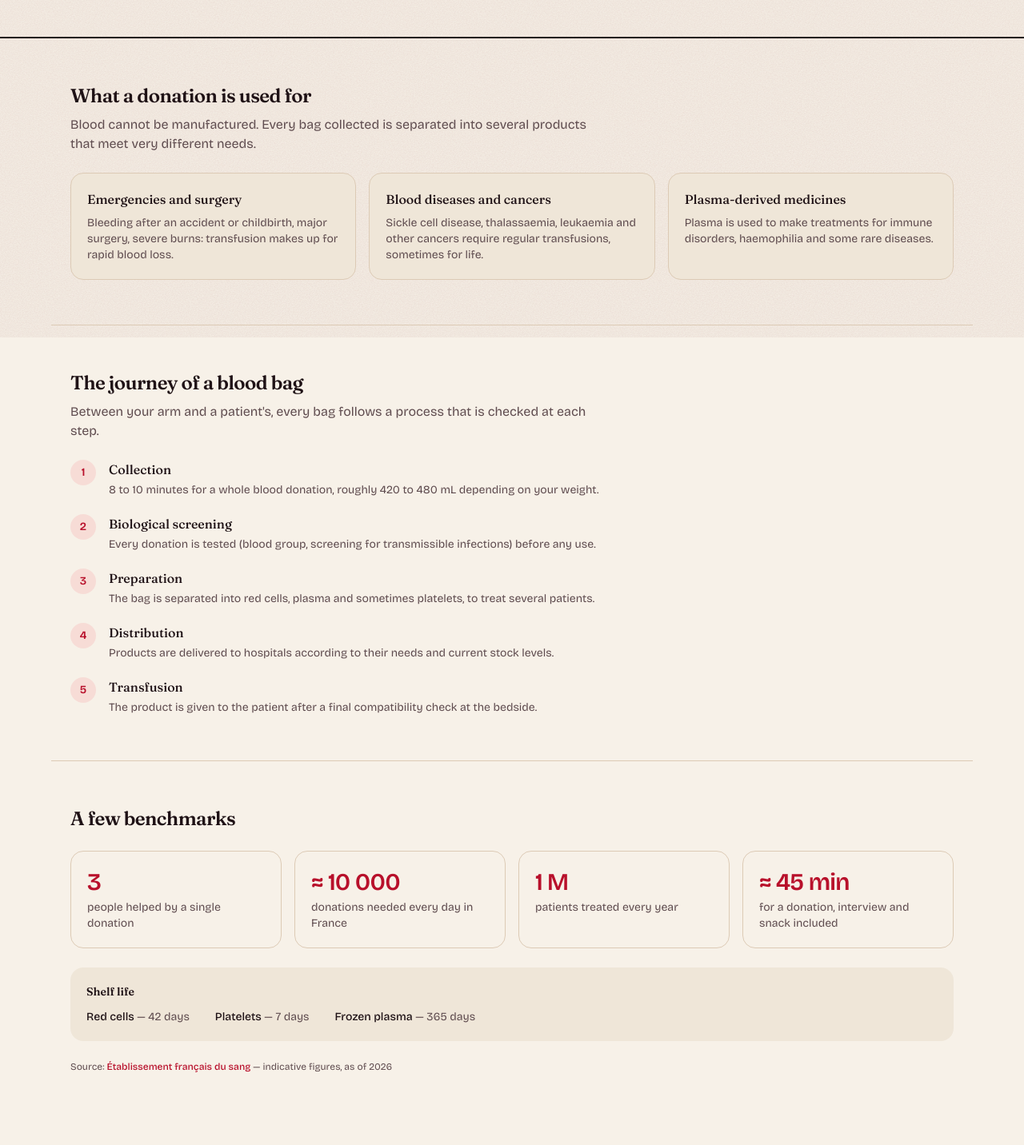
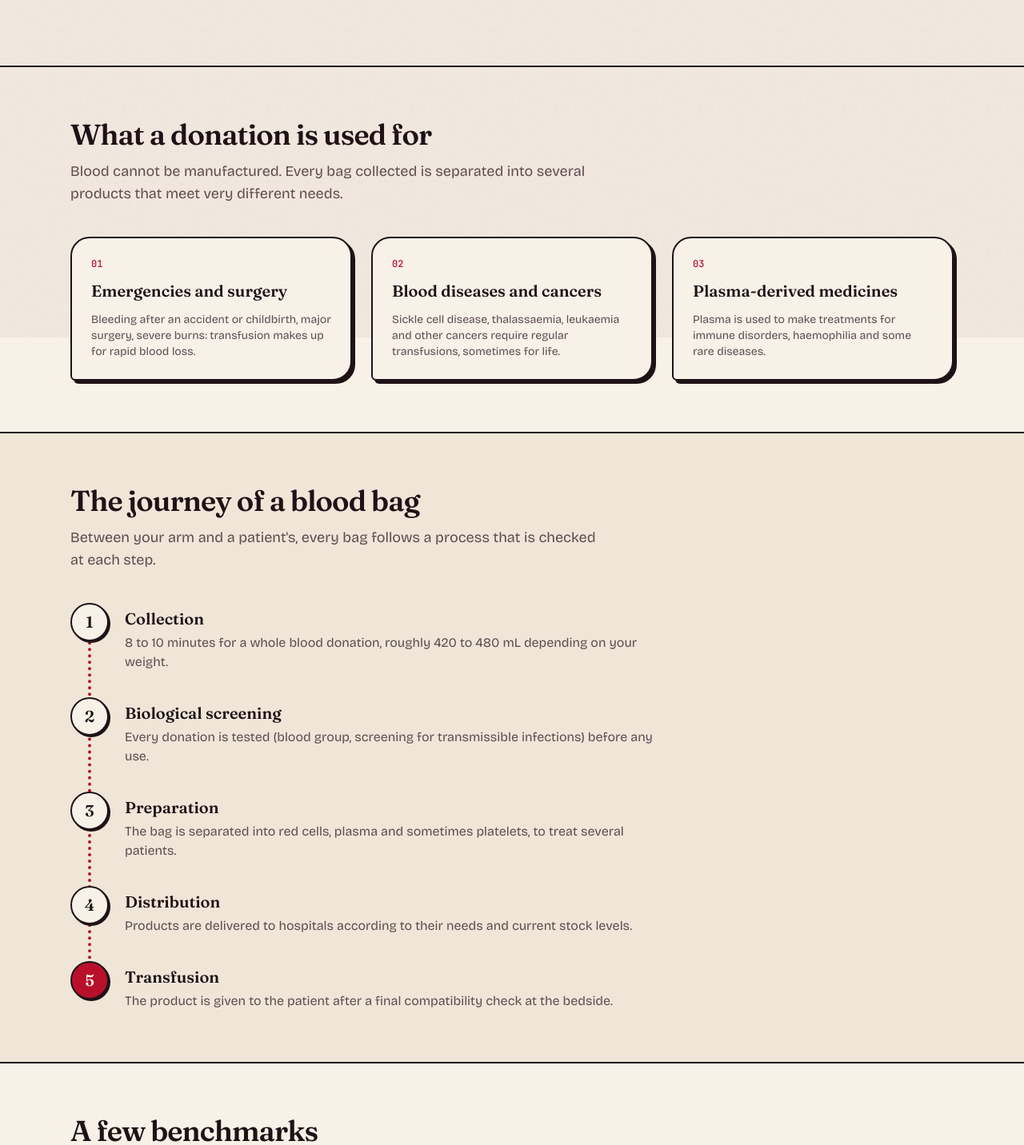
Before and after one commit to Forthtilliath/bon-sang, a Next.js app: page /en/comprendre in a window 1280 px wide. Shown: the part 378-1810 px from the top of the page at 80% size. Built offline with nearby package versions, Linux system fonts and the light colour scheme; no server answers.

Commit message:
style: restyle content pages with sticker cards

```diff
--- a/src/app/[locale]/a-propos/page.tsx
+++ b/src/app/[locale]/a-propos/page.tsx
@@ -42,10 +42,10 @@ export default function AboutPage({ params }: PageProps<"/[locale]/a-propos">) {
         ])}
       />
 
-      <PageHeader title={t("title")} lead={t("lead")} />
+      <PageHeader eyebrow={t("eyebrow")} title={t("title")} lead={t("lead")} />
 
       <section>
-        <Container className="flex max-w-2xl flex-col gap-10 py-14">
+        <Container className="flex max-w-4xl flex-col py-16">
           <Block title={t("independence.title")}>
             <p>{t("independence.body")}</p>
           </Block>
@@ -92,9 +92,9 @@ export default function AboutPage({ params }: PageProps<"/[locale]/a-propos">) {
 
 function Block({ title, children }: { title: string; children: React.ReactNode }) {
   return (
-    <div className="flex flex-col gap-2">
-      <h2 className="text-xl font-semibold tracking-tight">{title}</h2>
-      <div className="text-muted flex flex-col gap-2">{children}</div>
+    <div className="border-ink grid gap-3 border-t-2 border-dashed py-8 first:border-t-0 first:pt-0 md:grid-cols-[14rem_1fr] md:gap-10">
+      <h2 className="text-2xl font-semibold tracking-tight">{title}</h2>
+      <div className="text-muted flex flex-col gap-3">{children}</div>
     </div>
   );
 }
--- a/src/app/[locale]/collectes/loading.tsx
+++ b/src/app/[locale]/collectes/loading.tsx
@@ -10,13 +10,13 @@ export default async function Loading() {
 
   return (
     <>
-      <PageHeader title={page("title")} lead={page("lead")} />
+      <PageHeader eyebrow={page("eyebrow")} title={page("title")} lead={page("lead")} />
 
       <section>
         <Container className="py-12">
-          <div className="flex max-w-md flex-wrap gap-2" aria-hidden>
-            <div className="border-border bg-surface h-[38px] min-w-0 flex-1 animate-pulse rounded-xl border" />
-            <div className="bg-surface h-[38px] w-28 animate-pulse rounded-xl" />
+          <div className="flex max-w-lg flex-wrap gap-3" aria-hidden>
+            <div className="border-ink bg-surface h-12 min-w-0 flex-1 animate-pulse rounded-full border-2" />
+            <div className="bg-surface-strong h-12 w-32 animate-pulse rounded-full" />
           </div>
 
           <div className="mt-8">
--- a/src/app/[locale]/comprendre/page.tsx
+++ b/src/app/[locale]/comprendre/page.tsx
@@ -4,9 +4,13 @@ import { getTranslations } from "next-intl/server";
 
 import { JsonLd } from "@forthtilliath/react-kit/json-ld";
 import { PageHeader } from "@/components/page-header";
+import { SectionHeading } from "@/components/section-heading";
+import { cardClasses } from "@/components/ui/card";
 import { Container } from "@/components/ui/container";
+import { Drop } from "@/components/ui/drop";
 import { ExternalLink } from "@/components/ui/external-link";
 import { FACTS_SOURCE, KEY_FIGURES, SHELF_LIFE } from "@/data/facts";
+import { cn } from "@/lib/cn";
 import { assertLocale } from "@/lib/locale";
 import { breadcrumbJsonLd, localizedPath, pageMetadata, SITE_URL } from "@/lib/seo";
 
@@ -50,21 +54,18 @@ export default function UnderstandPage({ params }: PageProps<"/[locale]/comprend
         ])}
       />
 
-      <PageHeader title={t("title")} lead={t("lead")} />
+      <PageHeader eyebrow={t("eyebrow")} title={t("title")} lead={t("lead")} />
 
       <section>
-        <Container className="border-border flex flex-col gap-6 border-b py-14">
-          <div className="flex flex-col gap-2">
-            <h2 className="text-2xl font-semibold tracking-tight">{t("purpose.title")}</h2>
-            <p className="text-muted max-w-2xl">{t("purpose.intro")}</p>
-          </div>
-          <ul className="grid gap-4 sm:grid-cols-3">
-            {PURPOSE.map((key) => (
-              <li
-                key={key}
-                className="border-border bg-surface flex flex-col gap-2 rounded-2xl border p-5"
-              >
-                <h3 className="font-medium">{t(`purpose.${key}.title`)}</h3>
+        <Container className="flex flex-col gap-10 py-16">
+          <SectionHeading title={t("purpose.title")} intro={t("purpose.intro")} />
+          <ul className="grid gap-6 sm:grid-cols-3">
+            {PURPOSE.map((key, index) => (
+              <li key={key} className={cardClasses({ className: "flex flex-col gap-3 p-6" })}>
+                <span aria-hidden="true" className="text-primary font-mono text-xs">
+                  {String(index + 1).padStart(2, "0")}
+                </span>
+                <h3 className="text-xl font-semibold">{t(`purpose.${key}.title`)}</h3>
                 <p className="text-muted text-sm">{t(`purpose.${key}.body`)}</p>
               </li>
             ))}
@@ -72,56 +73,81 @@ export default function UnderstandPage({ params }: PageProps<"/[locale]/comprend
         </Container>
       </section>
 
-      <section>
-        <Container className="border-border flex flex-col gap-6 border-b py-14">
-          <div className="flex flex-col gap-2">
-            <h2 className="text-2xl font-semibold tracking-tight">{t("journey.title")}</h2>
-            <p className="text-muted max-w-2xl">{t("journey.intro")}</p>
-          </div>
-          <ol className="flex flex-col gap-5">
-            {JOURNEY.map((key, index) => (
-              <li key={key} className="flex gap-4">
+      <section className="bg-surface border-ink border-y-2">
+        <Container className="flex flex-col gap-10 py-16">
+          <SectionHeading title={t("journey.title")} intro={t("journey.intro")} />
+          {/* Parcours d'une poche : étapes reliées par une tubulure en pointillés. */}
+          <div className="relative">
             <span
               aria-hidden="true"
-                  className="bg-primary-subtle text-primary flex size-8 shrink-0 items-center justify-center rounded-full text-sm font-semibold"
+              className="border-primary absolute top-2 bottom-10 left-[22px] border-l-4 border-dotted"
+            />
+            <ol className="relative flex flex-col gap-8">
+              {JOURNEY.map((key, index) => (
+                <li key={key} className="flex gap-5">
+                  <span
+                    aria-hidden="true"
+                    className={cn(
+                      "border-ink font-display shadow-sticker-sm flex size-12 shrink-0 items-center justify-center rounded-full border-2 text-xl font-semibold",
+                      index === JOURNEY.length - 1 ? "bg-primary text-primary-fg" : "bg-bg",
+                    )}
                   >
                     {index + 1}
                   </span>
-                <div className="flex flex-col gap-1">
-                  <h3 className="font-medium">{t(`journey.${key}.title`)}</h3>
-                  <p className="text-muted text-sm">{t(`journey.${key}.body`)}</p>
+                  <div className="flex max-w-2xl flex-col gap-1 pt-1.5">
+                    <h3 className="text-xl font-semibold">{t(`journey.${key}.title`)}</h3>
+                    <p className="text-muted">{t(`journey.${key}.body`)}</p>
                   </div>
                 </li>
               ))}
             </ol>
+          </div>
         </Container>
       </section>
 
       <section>
-        <Container className="flex flex-col gap-6 py-14">
-          <h2 className="text-2xl font-semibold tracking-tight">{t("figures.title")}</h2>
+        <Container className="flex flex-col gap-10 py-16">
+          <SectionHeading title={t("figures.title")} />
 
-          <dl className="grid gap-4 sm:grid-cols-2 lg:grid-cols-4">
-            {KEY_FIGURES.map((figure) => (
+          <dl className="grid gap-6 sm:grid-cols-2 lg:grid-cols-4">
+            {KEY_FIGURES.map((figure, index) => (
               <div
                 key={figure.id}
-                className="border-border flex flex-col gap-1 rounded-2xl border p-5"
+                className={cardClasses({
+                  className: cn(
+                    "flex flex-col gap-2 p-6",
+                    index === 0 && "bg-accent text-accent-fg",
+                  ),
+                })}
               >
-                <dt className="text-primary text-3xl font-semibold tracking-tight">
+                <dt
+                  className={cn(
+                    "font-display text-5xl font-semibold tracking-tight",
+                    index === 0 ? "text-accent-fg" : "text-primary",
+                  )}
+                >
                   {figure.value}
                 </dt>
-                <dd className="text-muted text-sm">{t(`figures.${figure.id}`)}</dd>
+                <dd className={cn("text-sm", index !== 0 && "text-muted")}>
+                  {t(`figures.${figure.id}`)}
+                </dd>
               </div>
             ))}
           </dl>
 
-          <div className="bg-surface flex flex-col gap-3 rounded-2xl p-5">
-            <h3 className="text-sm font-semibold">{t("figures.shelfLifeTitle")}</h3>
-            <ul className="text-muted flex flex-wrap gap-x-8 gap-y-2 text-sm">
+          <div className={cardClasses({ variant: "soft", className: "flex flex-col gap-4 p-6" })}>
+            <h3 className="text-xl font-semibold">{t("figures.shelfLifeTitle")}</h3>
+            <ul className="flex flex-wrap gap-3">
               {SHELF_LIFE.map((item) => (
-                <li key={item.id}>
-                  <span className="text-fg font-medium">{t(`figures.${item.id}`)}</span> —{" "}
+                <li
+                  key={item.id}
+                  className="border-ink bg-bg flex items-center gap-2 rounded-full border-2 px-4 py-1.5 text-sm"
+                >
+                  <Drop className="text-primary size-3.5" />
+                  <span className="font-semibold">{t(`figures.${item.id}`)}</span>
+                  <span className="text-muted font-mono text-xs">
                     {t("figures.days", { count: item.days })}
+                  </span>
                 </li>
               ))}
             </ul>
--- a/src/app/[locale]/eligibilite/page.tsx
+++ b/src/app/[locale]/eligibilite/page.tsx
@@ -4,6 +4,8 @@ import { getTranslations } from "next-intl/server";
 
 import { JsonLd } from "@forthtilliath/react-kit/json-ld";
 import { PageHeader } from "@/components/page-header";
+import { SectionHeading } from "@/components/section-heading";
+import { cardClasses } from "@/components/ui/card";
 import { Container } from "@/components/ui/container";
 import { Quiz } from "@/features/eligibility";
 import { assertLocale } from "@/lib/locale";
@@ -54,21 +56,26 @@ export default function EligibilityPage({ params }: PageProps<"/[locale]/eligibi
         ])}
       />
 
-      <PageHeader title={t("title")} lead={t("lead")} />
+      <PageHeader eyebrow={t("eyebrow")} title={t("title")} lead={t("lead")} />
 
       <section>
-        <Container className="max-w-2xl py-12">
-          <Quiz />
+        <Container className="max-w-3xl py-12 sm:py-16">
+          <div className={cardClasses({ className: "shadow-sticker-lg p-6 sm:p-10" })}>
+            <Quiz />
+          </div>
         </Container>
       </section>
 
-      <section className="border-border border-t">
-        <Container className="max-w-2xl py-12">
-          <h2 className="text-xl font-semibold tracking-tight">{quiz("faq.title")}</h2>
-          <dl className="mt-6 flex flex-col gap-5">
+      <section>
+        <Container className="max-w-3xl pb-8">
+          <SectionHeading title={quiz("faq.title")} />
+          <dl className="mt-8 flex flex-col gap-4">
             {FAQ_KEYS.map((key) => (
-              <div key={key} className="flex flex-col gap-1">
-                <dt className="font-medium">{quiz(`faq.${key}.q`)}</dt>
+              <div
+                key={key}
+                className={cardClasses({ variant: "soft", className: "flex flex-col gap-2 p-5" })}
+              >
+                <dt className="font-display text-lg font-semibold">{quiz(`faq.${key}.q`)}</dt>
                 <dd className="text-muted text-sm">{quiz(`faq.${key}.a`)}</dd>
               </div>
             ))}
--- a/src/app/[locale]/mon-suivi/page.tsx
+++ b/src/app/[locale]/mon-suivi/page.tsx
@@ -31,9 +31,9 @@ export default function TrackerPage({ params }: PageProps<"/[locale]/mon-suivi">
         ])}
       />
 
-      <PageHeader title={t("title")} lead={t("lead")} />
+      <PageHeader eyebrow={t("eyebrow")} title={t("title")} lead={t("lead")} />
       <section>
-        <Container className="max-w-2xl py-12">
+        <Container className="max-w-3xl py-12 sm:py-16">
           <Tracker />
         </Container>
       </section>
```
Also changed, not shown: src/app/[locale]/collectes/page.tsx (+7 -8 lines), src/app/[locale]/qui-ca-aide/page.tsx (+48 -24 lines). Lines whose indentation alone changed are shown as unchanged.
